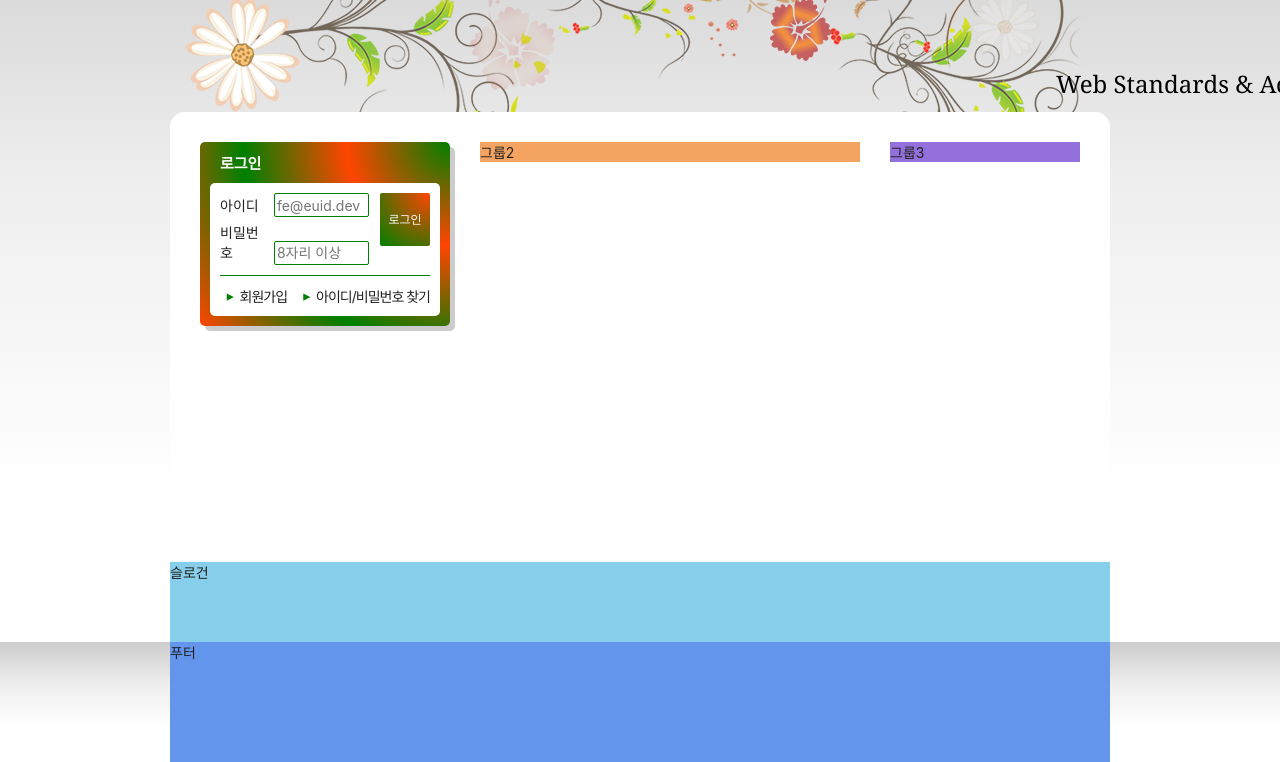
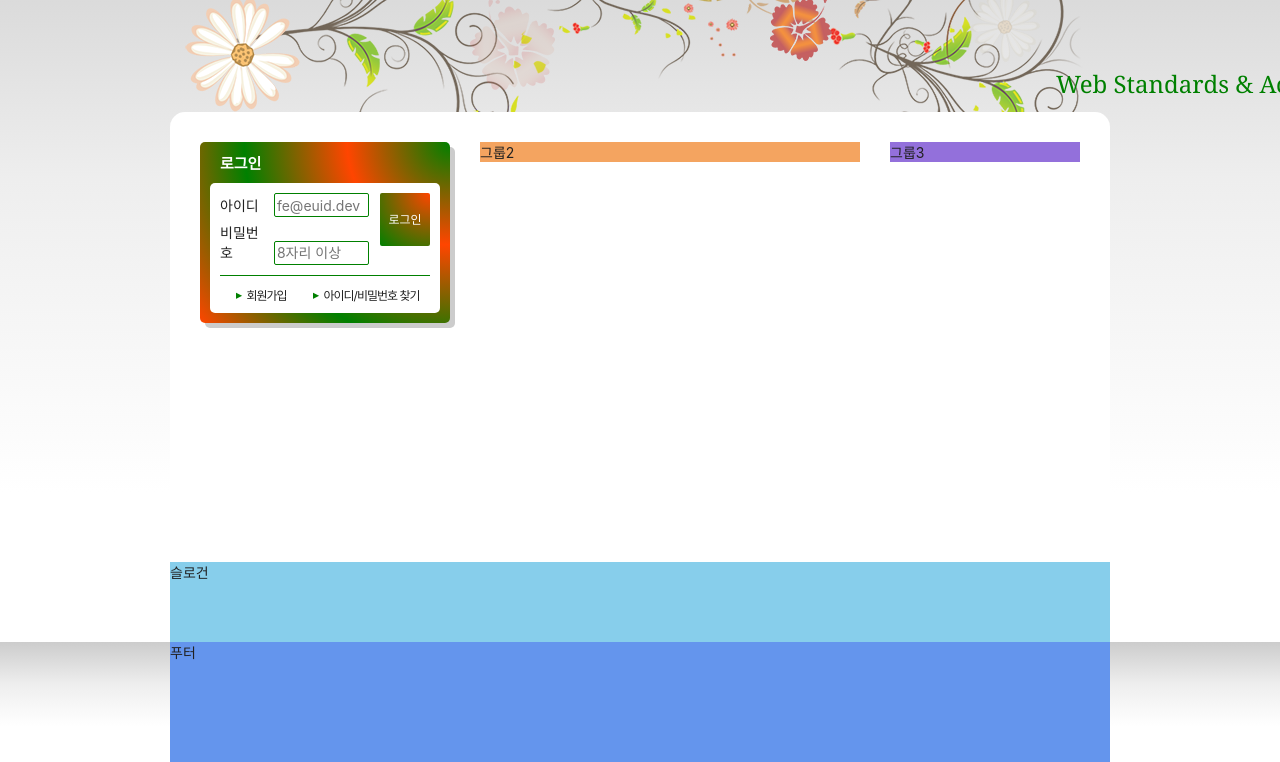
Before and after one commit to oweaj/HTML5, a plain HTML site: page index.html in a window 1280 px wide. Shown: the part 135-897 px from the top of the page. Drawn offline with Linux system fonts and the light colour scheme; a web font is replaced by a local one.

Commit message:
login sign부분 수정 완료

```diff
--- a/styles/style.css
+++ b/styles/style.css
@@ -200,11 +200,13 @@ body {
     font-size: 12px;
     color: rgba(0, 0, 0, 0.2);
     transform: translate(0, 0);
+    color: green;
   }
   100% {
     font-size: 24px;
     color: rgba(0, 0, 0, 1);
     transform: translate(400px, 75px);
+    color: green;
   }
 }
 
@@ -333,7 +335,7 @@ body {
 
 .sign {
   display: flex;
-  justify-content: space-between;
+  justify-content: space-around;
   flex-wrap: nowrap;
   padding: 5px 10px;
   border-radius: 0 0 5px 5px;
@@ -343,25 +345,18 @@ body {
 .sign a {
   display: block;
   padding: 5px 0;
+  font-size: 12px;
+  text-align: center;
   letter-spacing: -1px;
 }
 
 .sign a::before {
   content: "\e803";
+  display: inline-block;
+  width: 12px;
+  margin: 0 2px;
+  color: green;
   font-family: "fontello";
-  font-weight: normal;
-  display: inline-block;
-  text-decoration: inherit;
-  width: 1em;
-  margin-right: 0.2em;
-  text-align: center;
-  font-variant: normal;
-  text-transform: none;
-  line-height: 1em;
-  margin-left: 0.2em;
-  -webkit-font-smoothing: antialiased;
-  -moz-osx-font-smoothing: grayscale;
-  color: green;
 }
 
 /* 슬로건 */
```
